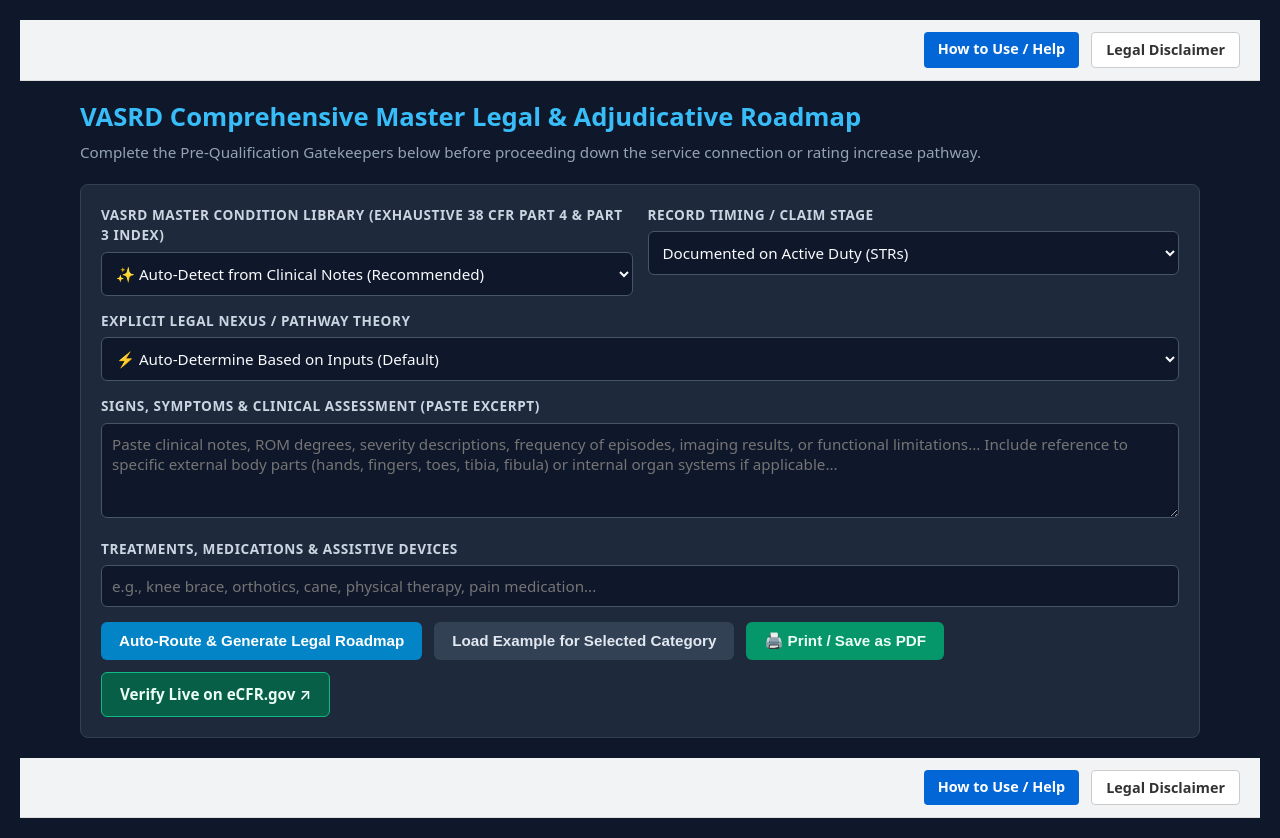
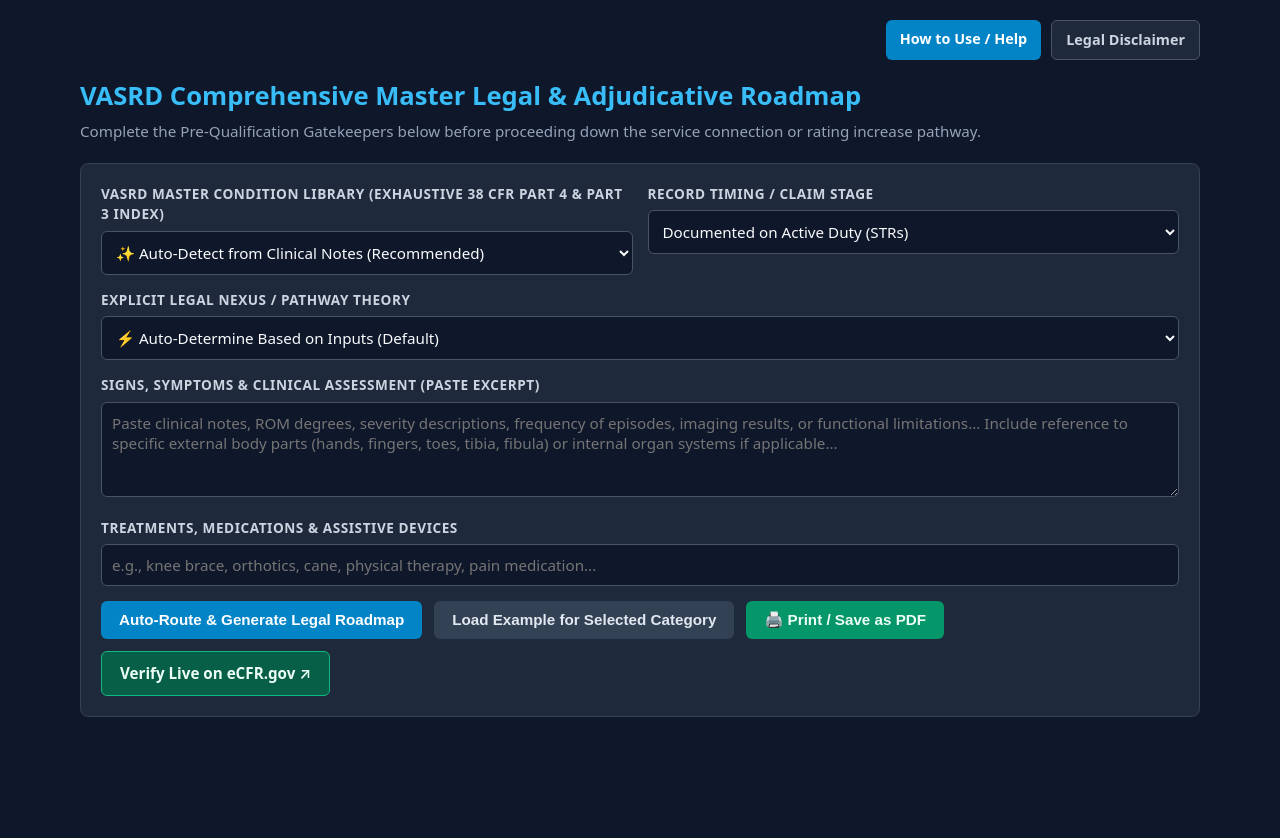
Before and after one commit to IndexNode-Studio/VASRD_mapper, a plain HTML site: page vasrd_mapper4.0.html in a window 1280 px wide. After the commit the page ends 800 px from the top, so only its background shows below. Drawn offline with Linux system fonts and the light colour scheme.

Commit message:
Update vasrd_mapper4.0.html

```diff
--- a/vasrd_mapper4.0.html
+++ b/vasrd_mapper4.0.html
@@ -81,9 +81,9 @@
 </style>
 </head>
 <body>
-  <div style="background: #f1f3f5; padding: 12px 20px; border-bottom: 1px solid #ddd; display: flex; justify-content: flex-end; gap: 12px; font-family: system-ui, -apple-system, sans-serif;">
-  <a href="help.html" style="background: #0366d6; color: #fff; padding: 6px 14px; border-radius: 4px; text-decoration: none; font-size: 0.9rem; font-weight: 600;">How to Use / Help</a>
-  <a href="disclaimer.html" style="background: #fff; color: #333; border: 1px solid #ccc; padding: 6px 14px; border-radius: 4px; text-decoration: none; font-size: 0.9rem; font-weight: 600;">Legal Disclaimer</a>
+  <div class="no-print" style="max-width: 1120px; margin: 0 auto 15px auto; display: flex; justify-content: flex-end; gap: 10px;">
+  <a href="help.html" style="background: #0284c7; color: #fff; padding: 8px 14px; border-radius: 6px; text-decoration: none; font-size: 0.9rem; font-weight: 600;">How to Use / Help</a>
+  <a href="disclaimer.html" style="background: #1e293b; color: #cbd5e1; border: 1px solid #475569; padding: 8px 14px; border-radius: 6px; text-decoration: none; font-size: 0.9rem; font-weight: 600;">Legal Disclaimer</a>
 </div>
 <div class="container">
   <h1>VASRD Comprehensive Master Legal & Adjudicative Roadmap</h1>
@@ -2487,9 +2487,5 @@ function analyzeInput() {
   document.getElementById("results").style.display = "block";
 }
 </script>
-    <div style="background: #f1f3f5; padding: 12px 20px; border-bottom: 1px solid #ddd; display: flex; justify-content: flex-end; gap: 12px; font-family: system-ui, -apple-system, sans-serif;">
-  <a href="help.html" style="background: #0366d6; color: #fff; padding: 6px 14px; border-radius: 4px; text-decoration: none; font-size: 0.9rem; font-weight: 600;">How to Use / Help</a>
-  <a href="disclaimer.html" style="background: #fff; color: #333; border: 1px solid #ccc; padding: 6px 14px; border-radius: 4px; text-decoration: none; font-size: 0.9rem; font-weight: 600;">Legal Disclaimer</a>
-</div>
 </body>
 </html>
```
